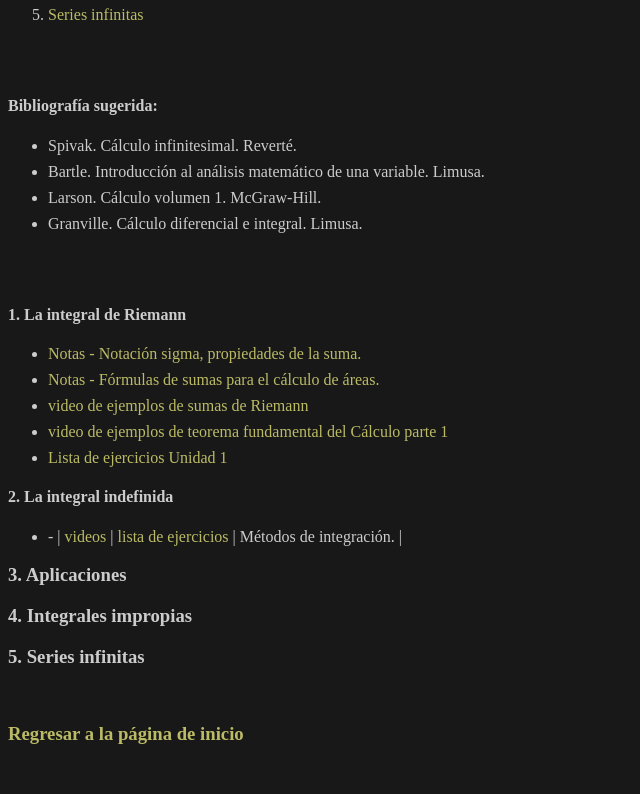
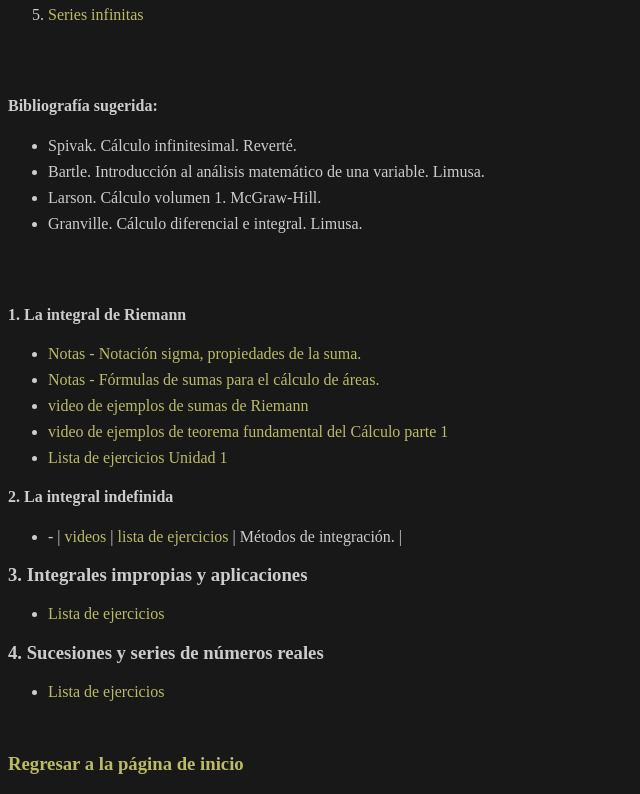
Before and after one commit to jgwalneko/jgwalneko.github.io, a plain HTML site: page calc2.html in a window 1280 px wide. Shown: the part 399-1193 px from the top of the page, without its empty margins (0-640 px from the left). Before the commit the page ends 1163 px from the top, so only its background shows below. Drawn offline with Linux system fonts and the light colour scheme.

Commit message:
Add files via upload

```diff
--- a/calc2.html
+++ b/calc2.html
@@ -69,15 +69,25 @@
     </p>
     <p>
         <a name="u3"></a>
-        <h3>3. Aplicaciones</h3>
+        <h3>3. Integrales impropias y aplicaciones</h3>
+    </p>
+    <p>
+        <ul>
+            <li>
+                <a href="calc2_lista3.pdf">Lista de ejercicios</a>
+            </li>
+        </ul>
     </p>
     <p>
         <a name="u4"></a>
-        <h3>4. Integrales impropias</h3>
+        <h3>4. Sucesiones y series de números reales</h3>
     </p>
     <p>
-        <a name="u5"></a>
-        <h3>5. Series infinitas</h3>
+        <ul>
+            <li>
+                <a href="calc2_lista4.pdf">Lista de ejercicios</a>
+            </li>
+        </ul>
     </p>
     <br>
     <p>
```
Also changed, not shown: 2 other files.
